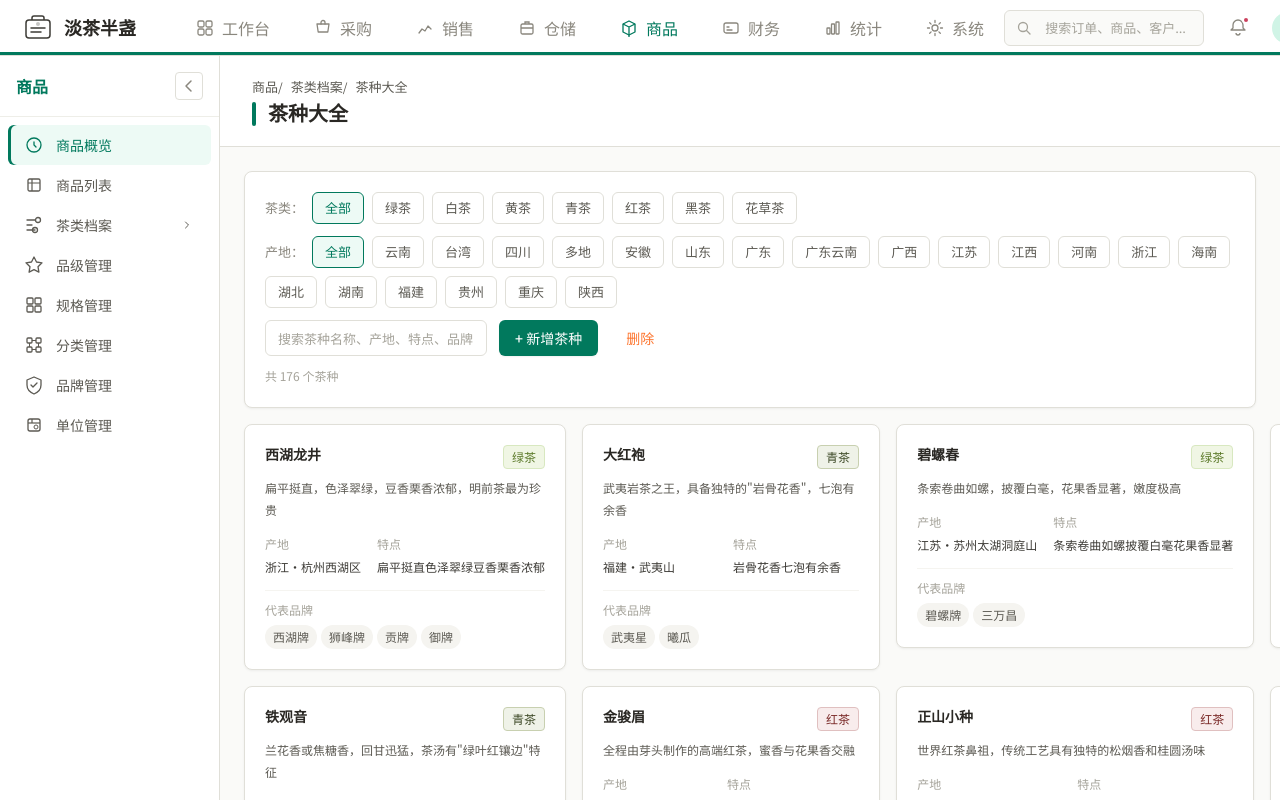
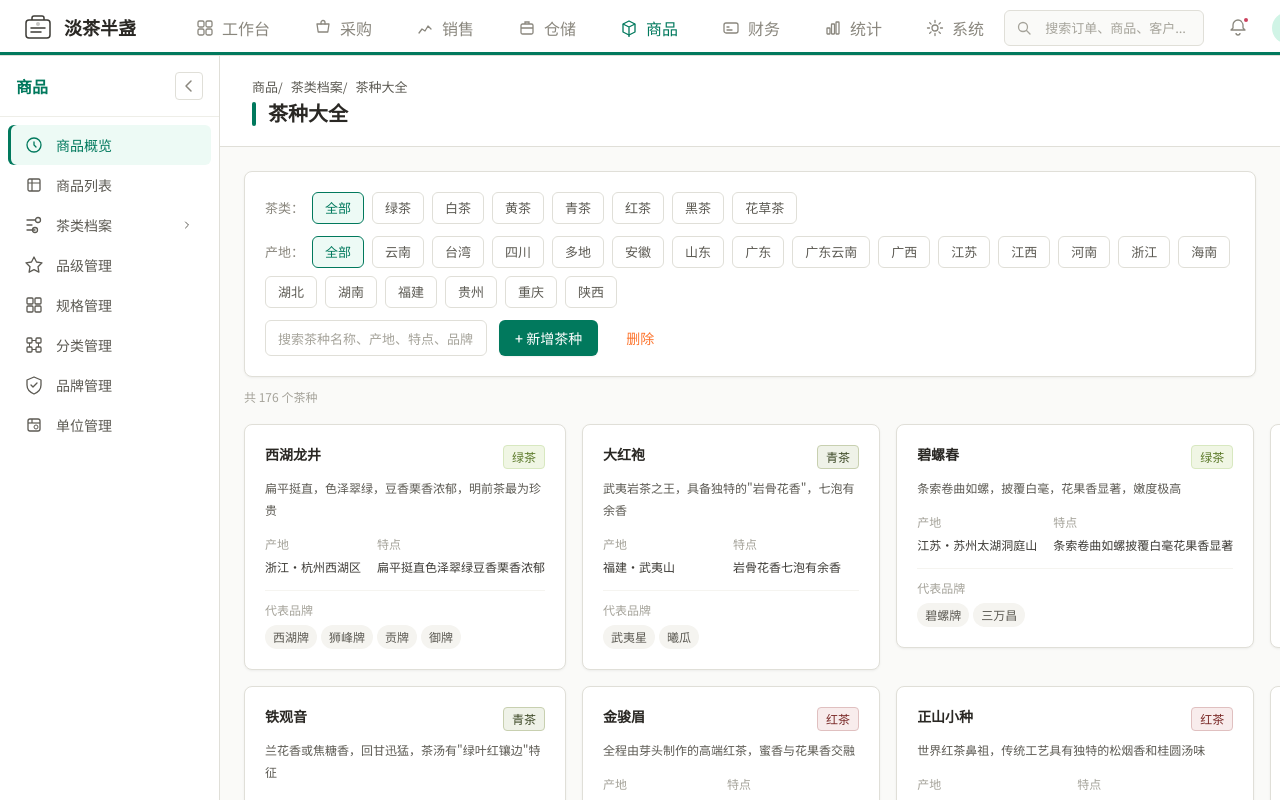
Before and after one commit to zsdxtw/dcbztea-buddy, a React (Vite) app: page /product/product-tea-list in a window 1280 px wide. Shown: the top 800 px of the page. Built offline with nearby package versions, Linux system fonts and the light colour scheme.

Commit message:
feat: 拉取并理解项目文件
Co-authored-by: traeagent <traeagent@users.noreply.github.com>

```diff
--- a/src/pages/product/ProductTeaList.tsx
+++ b/src/pages/product/ProductTeaList.tsx
@@ -182,12 +182,13 @@ export default function ProductTeaList() {
               <Button variant="ghost" onClick={handleEnterDeleteMode} style={{ color: '#FD742D' }}>删除</Button>
             )}
           </div>
-          <div style={{ marginTop: 'var(--space-2)' }}>
-            <span style={{ fontSize: 'var(--text-xs)', color: 'var(--color-neutral-400)' }}>
-              共 {filtered.length} 个茶种
-            </span>
-          </div>
         </Card>
+
+        <div style={{ marginTop: 'var(--space-2)', marginBottom: 'var(--space-2)' }}>
+          <span style={{ fontSize: 'var(--text-xs)', color: 'var(--color-neutral-400)' }}>
+            共 {filtered.length} 个茶种
+          </span>
+        </div>
 
         {/* 茶种卡片列表 - 4列 */}
         <div style={{ display: 'grid', gridTemplateColumns: 'repeat(4, 1fr)', gap: 'var(--space-4)', marginTop: 'var(--space-4)' }}>
```
